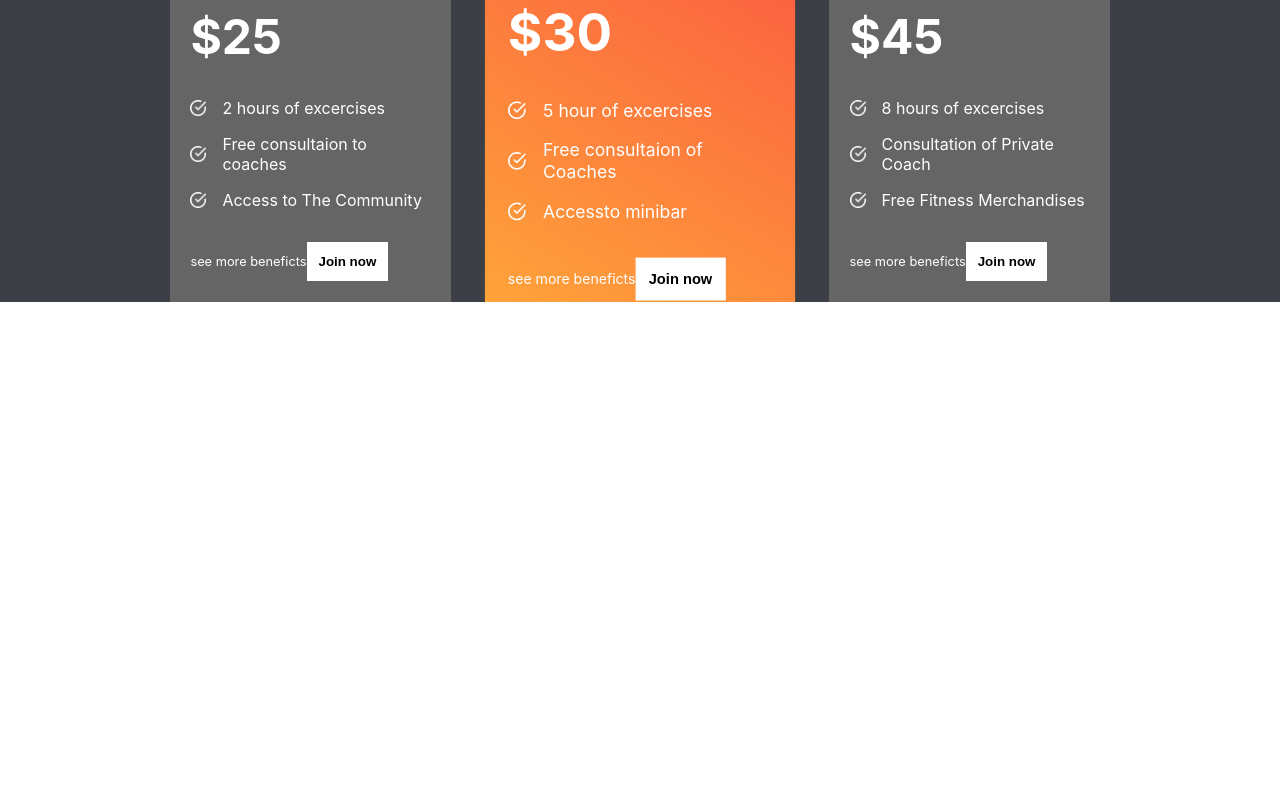
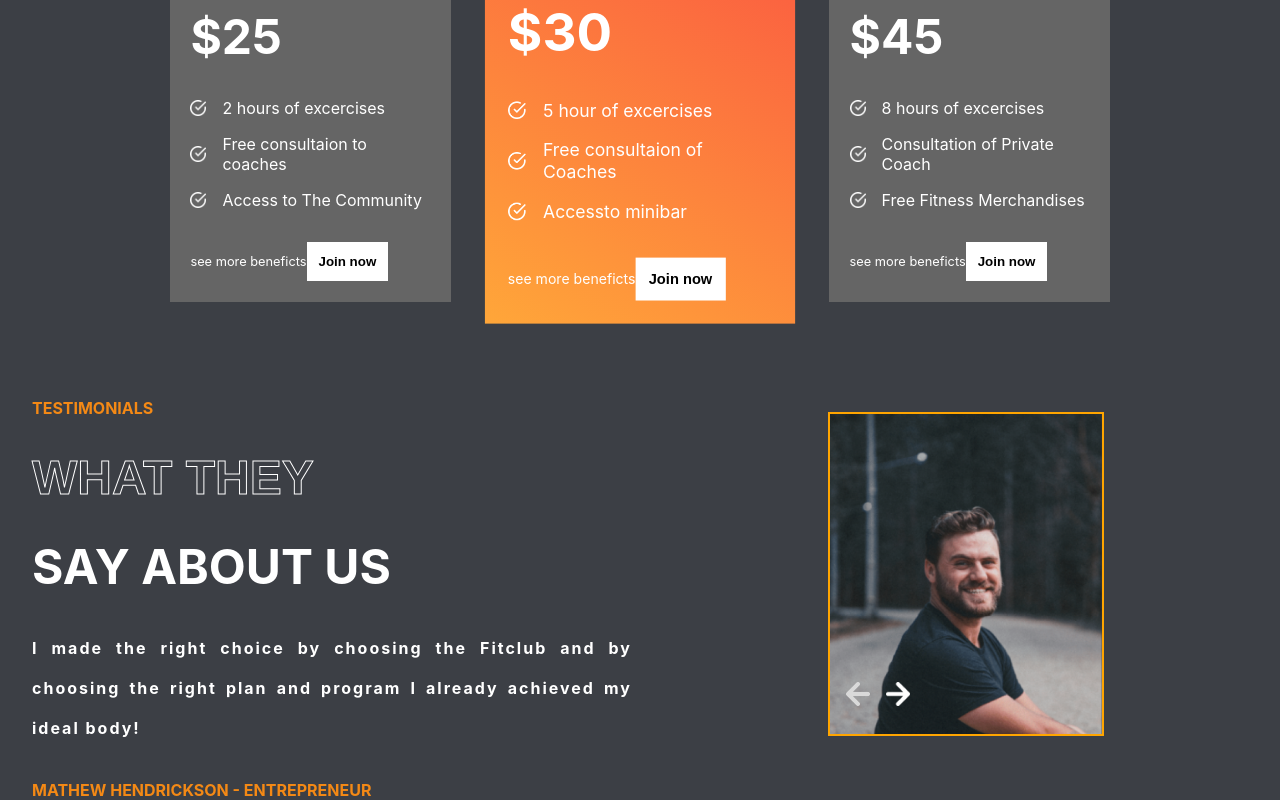
Before and after one commit to ashanmillewa/Anuradha_Fitness_web, a React (Create React App) app: page / in a window 1280 px wide. Shown: the part 2039-2839 px from the top of the page. Before the commit the page ends 2341 px from the top, so only its background shows below. Built offline with nearby package versions, Linux system fonts and the light colour scheme.

Commit message:
testimonials

```diff
--- a/src/App.js
+++ b/src/App.js
@@ -4,6 +4,7 @@
 import Program from './components/Program/Program';
 import Reasons from './components/Reasons/Reasons';
 import Plans from './components/Plans/Plans';
+import Testimonials from './components/Testimonials/Testimonials';
 
 
 function App() {
@@ -13,6 +14,7 @@
       <Program/>
       <Reasons/>
       <Plans/>
+      <Testimonials/>
 
 
     </div>
--- /dev/null
+++ b/src/components/Testimonials/Testimonials.css
@@ -0,0 +1,89 @@
+.Testimonials{
+    display: flex;
+    gap: 1rem;
+    padding: 0 2rem;
+}
+
+.left-t{
+    display: flex;
+    flex: 1 1;
+    gap: 2rem;
+    flex-direction: column;
+    text-transform: uppercase;
+    color: white;
+}
+
+.ash{
+    color: white;
+}
+
+.left-t:nth-child(1){
+    color: var(--orange);
+    font-weight: bold;
+}
+
+.left-t>:nth-child(2),
+.left-t>:nth-child(3){
+    font-weight: bold;
+    font-size: 3rem;
+
+}
+
+.left-t>:nth-child(4){
+    text-transform: none;
+    text-align: justify;
+    letter-spacing: 2px;
+    line-height: 40px;
+}
+
+
+
+.right-t{
+    flex:1;
+    position:relative;
+}
+
+.right-t>img{
+    position: absolute;
+    width: 17rem;
+    height: 20rem;
+    object-fit: cover;
+    right: 8rem;
+    top: 2rem;
+}
+
+.right-t>:nth-child(1){
+    position: absolute;
+    width: 17rem;
+    height: 20rem;
+    border: 2px solid orange;
+    background-color: transparent;
+    right: 9rem;
+    top: 0.9rem;
+}
+
+
+
+.right-t>:nth-child(2){
+    position: absolute;
+    width: 17rem;
+    height: 19rem;
+    right: 7rem;
+    top: 4rem;
+}
+
+.arrows{
+    display: flex;
+    gap: 1rem;
+    position: absolute;
+    bottom: 1rem;
+    left: 3rem;
+    margin-left: 150px;
+    margin-top: 220px;
+}
+
+.arrows>img{
+    width: 1.5rem;
+    height: 1.5rem;
+    cursor: pointer;
+}
--- /dev/null
+++ b/src/components/Testimonials/Testimonials.jsx
@@ -0,0 +1,54 @@
+import React,{useState} from 'react';
+import './Testimonials.css';
+import {testimonialsData} from '../../data/testimonialsData';
+
+import leftArrow from '../../assets/leftArrow.png';
+import rightArrow from '../../assets/rightArrow.png';
+
+function Testimonials() {
+
+const [selected, setSelected] = useState(0);
+const tLength = testimonialsData.length;
+  return (
+    <div className='Testimonials'>
+        <div className="left-t">
+        <span>Testimonials</span>
+
+        <span className="stroke-text">What they</span>
+        <span className='ash'>say about us</span>
+        <span className='ash'>
+            {testimonialsData[selected].review}
+        </span>
+        <span>
+        <span style={{color:'var(--orange'}}>
+                {testimonialsData[selected].name}
+        </span>{" "}
+        - {testimonialsData[selected].status}
+  </span>
+  </div>
+        <div className="right-t">
+        <img src={testimonialsData[selected].image} alt="" />
+
+        <div className="arrows">
+          <img
+            onClick={() => {
+              selected === 0
+              ? setSelected(tLength - 1)
+              : setSelected((prev) => prev -1);
+            }}
+            src={leftArrow} alt="" />
+
+          <img
+            onClick={() => {
+              selected === tLength - 1
+              ? setSelected(0)
+              : setSelected((prev) => prev + 1);
+            }}
+            src={rightArrow} alt="" />
+        </div>
+  </div>
+    </div>
+  );
+}
+
+export default Testimonials;
```
